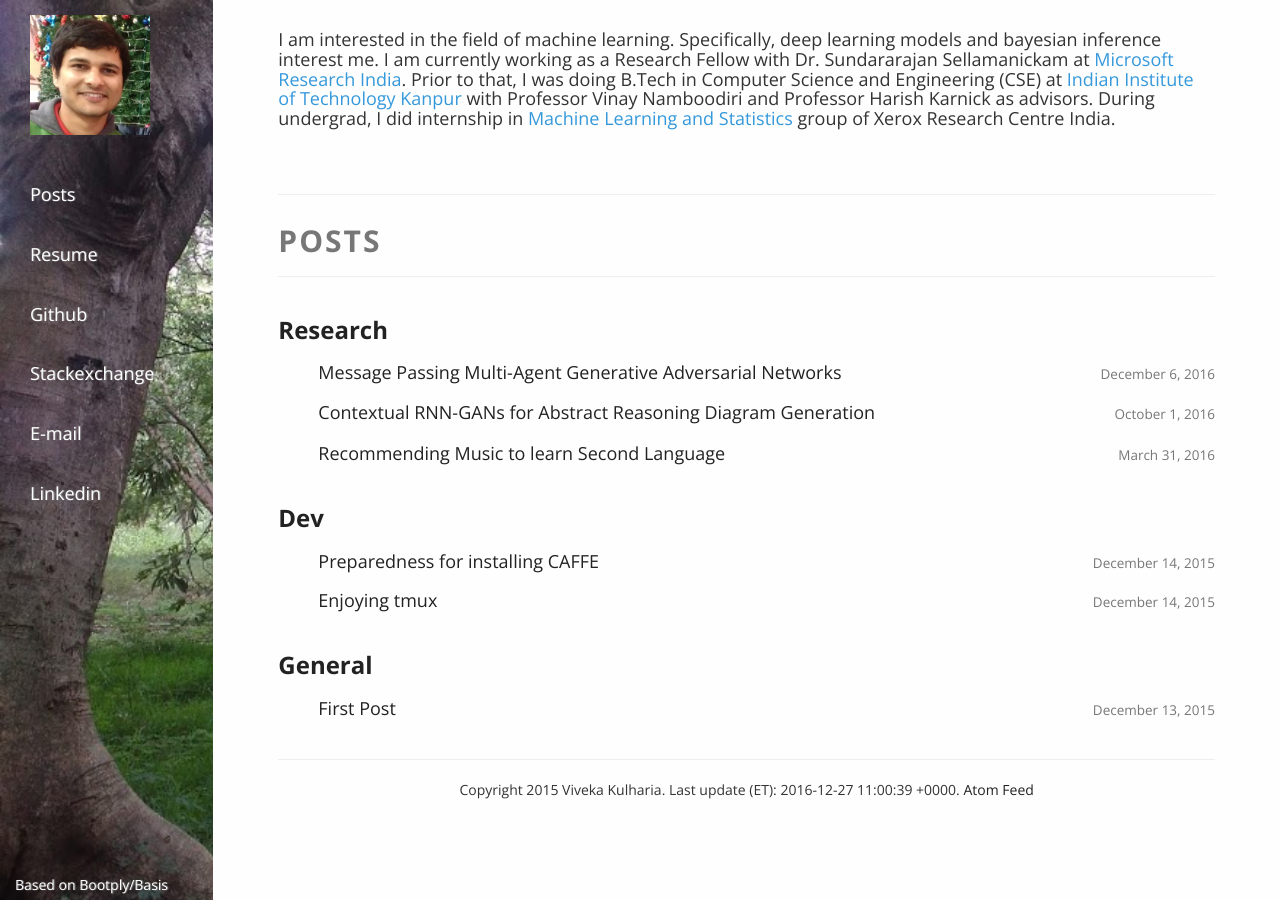
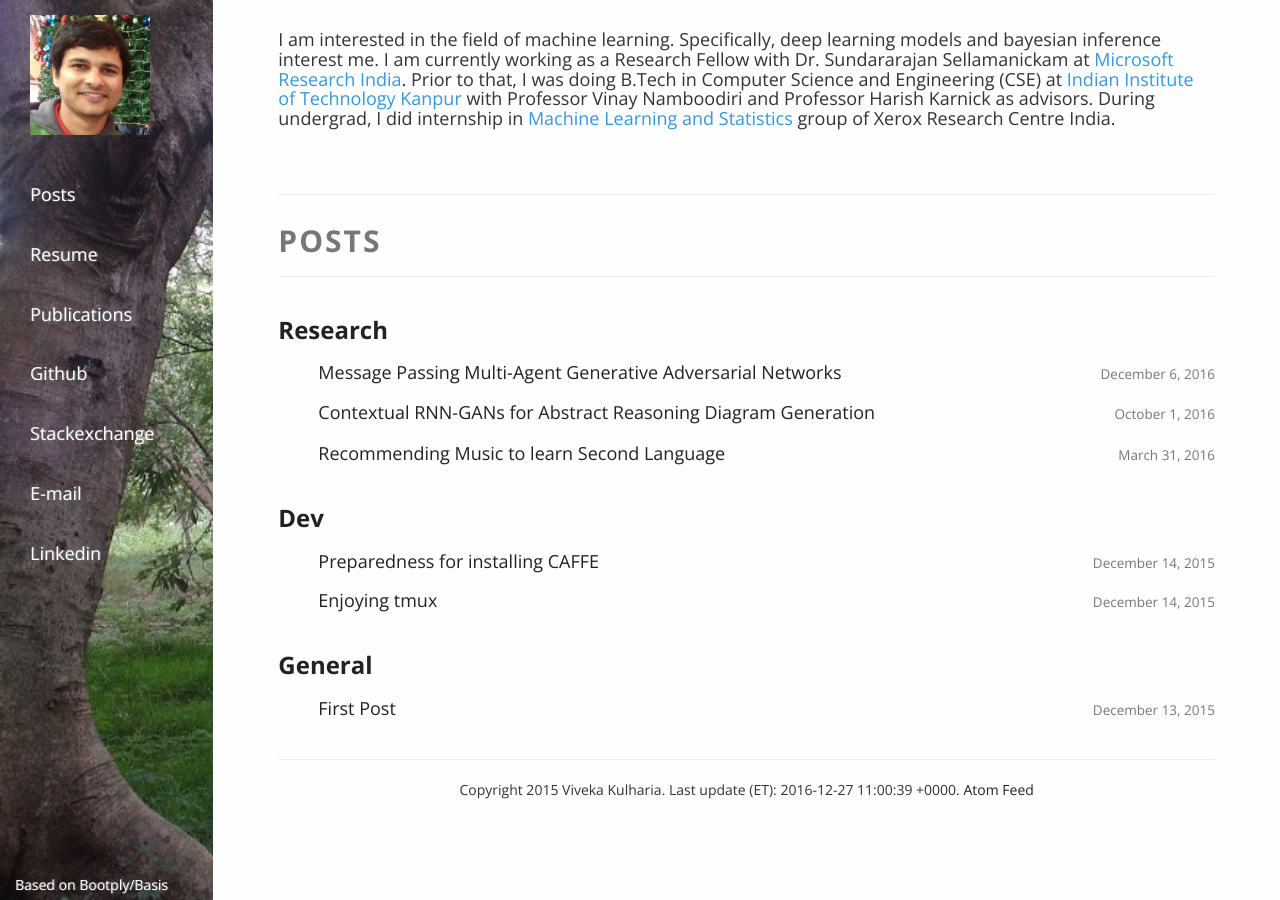
Before and after one commit to vivkul/vivkul.github.io, a Jekyll site: the page built from index.md, in a window 1280 px wide. Built offline with Jekyll 4.4.1, drawn with Linux system fonts in a browser that asks for light colours; nearby versions of some CDN libraries.

Commit message:
Update navbar.html

```diff
--- a/_includes/navbar.html
+++ b/_includes/navbar.html
@@ -4,6 +4,9 @@
         <li id="hovercol"><a href="#posts"><h4>Posts</h4></a></li>
         {% if site.author.resume %}
           <li id="hovercol"> <a href="{{ site.author.resume }}" target="_blank"><h4>Resume</h4></a></li>
+        {% endif %}
+        {% if site.author.scholar %}
+          <li id="hovercol"> <a href="{{ site.author.scholar }}" target="_blank"><h4>Publications</h4></a></li>
         {% endif %}
         {% if site.author.github %}
           <li id="hovercol"> <a href="https://github.com/{{ site.author.github }}" target="_blank"><h4>Github</h4></a></li>
```
